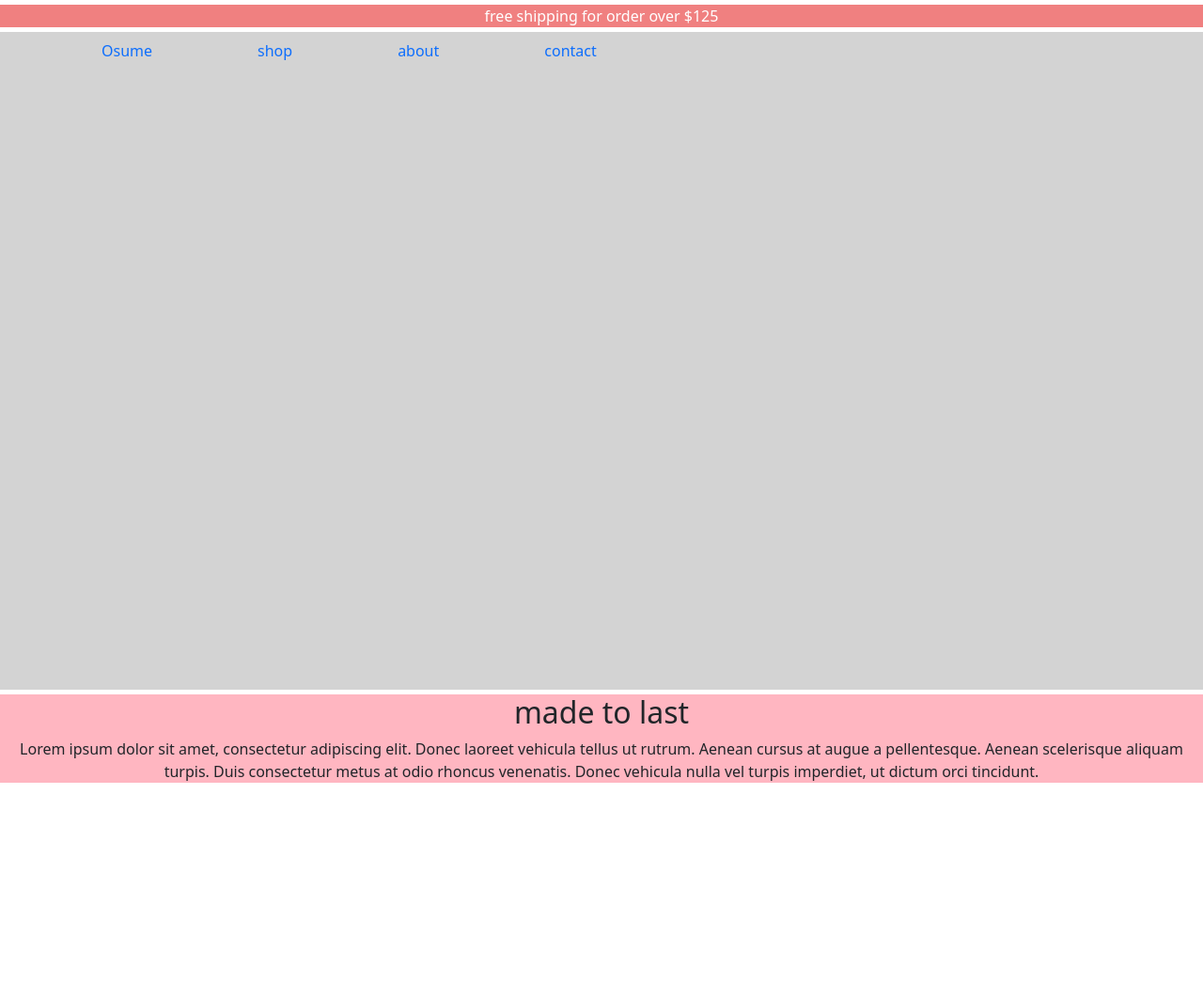
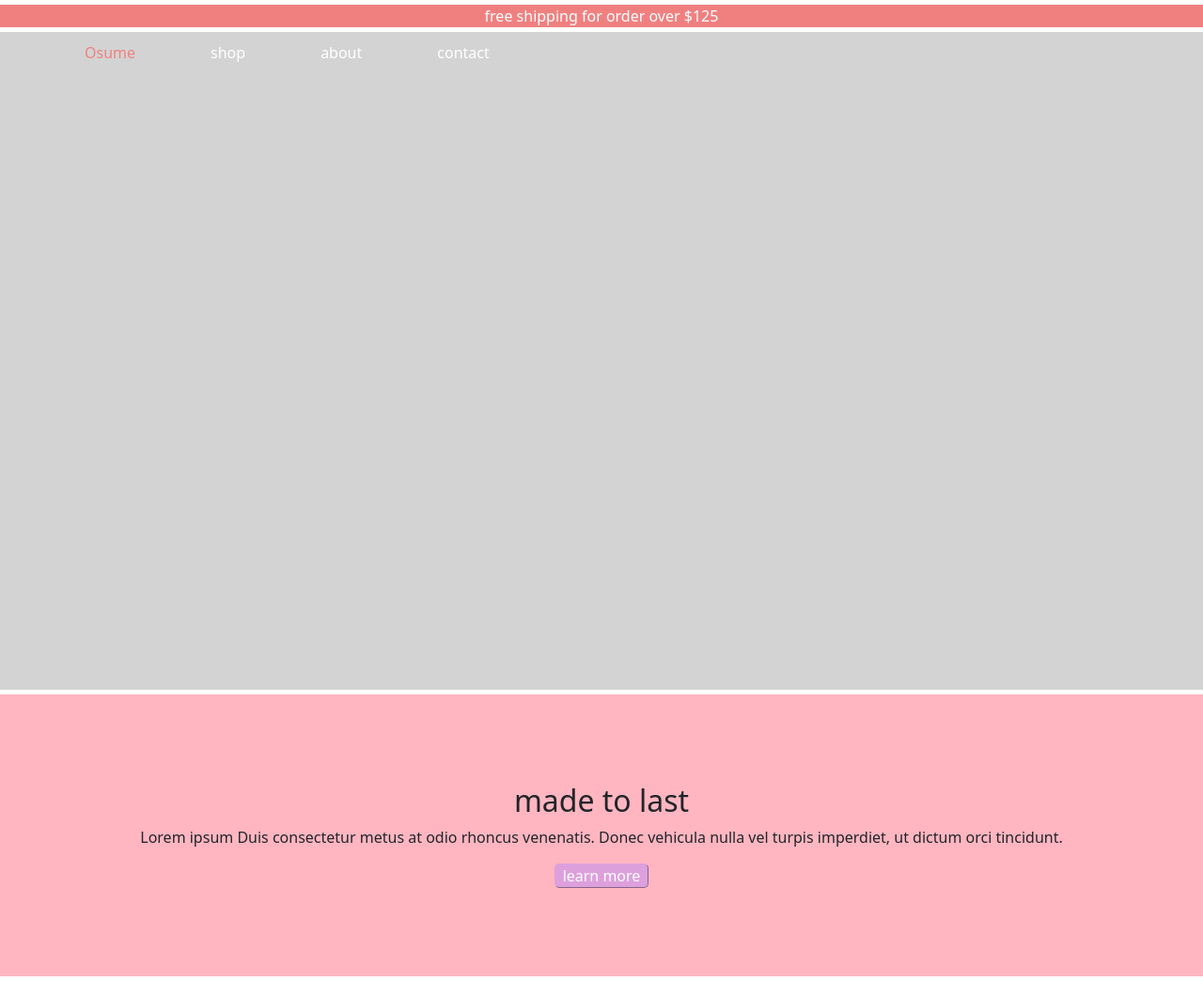
Before and after one commit to Foxshane997/CSS-Project-Copycat, a plain HTML site: page index.html in a window 1280 px wide. Shown: the whole page at 94% size. Before the commit the page ends 849 px from the top, so only its background shows below. Drawn offline with nearby package versions, Linux system fonts and the light colour scheme.

Commit message:
adding changes

```diff
--- a/index.html
+++ b/index.html
@@ -13,26 +13,31 @@
         <a id="sale-banner" href="#">free shipping for order over $125</a>
       </div>
 
-    <div class="container-fluid">
+    <div class="container-fluid-2">
         <ul class="nav">
             <li class="nav-item">
-              <a class="nav-link active" aria-current="page" href="./index.html">Osume</a>
+              <a class="a-link-1" aria-current="page" href="./index.html">Osume</a>
             </li>
             <li class="nav-item">
-              <a class="nav-link" href="#">shop</a>
+              <a class="a-link" href="#">shop</a>
             </li>
             <li class="nav-item">
-              <a class="nav-link" href="#">about</a>
+              <a class="a-link" href="#">about</a>
             </li>
             <li class="nav-item">
-                <a class="nav-link" href="#">contact</a>
+                <a class="a-link" href="#">contact</a>
               </li>
           </ul>
     </div>
 
     <div class="container-fluid-3">
+      <div>
         <h2>made to last</h2>
-        <p>Lorem ipsum dolor sit amet, consectetur adipiscing elit. Donec laoreet vehicula tellus ut rutrum. Aenean cursus at augue a pellentesque. Aenean scelerisque aliquam turpis. Duis consectetur metus at odio rhoncus venenatis. Donec vehicula nulla vel turpis imperdiet, ut dictum orci tincidunt.</p>
+        <p> Lorem ipsum Duis consectetur metus at odio rhoncus venenatis. Donec vehicula nulla vel turpis imperdiet, ut dictum orci tincidunt.</p>
+          <div class="learn-container">
+        <a class="learn-more" href="#">learn more</a>
+          </div>
+      </div>
     </div>
 
 </body>
--- a/style.css
+++ b/style.css
@@ -1,6 +1,21 @@
  body {
     background-color: whitesmoke;
  }
+
+ #sale-banner {
+   color: white;
+   text-decoration: none;
+}
+
+#sale-banner:hover  {
+  color: turquoise;
+}
+
+.a-link{
+   color: white;
+   text-decoration: none;
+   margin-top: 4px;
+}
 
  .container-fluid-1 {
     color: white;
@@ -10,26 +25,28 @@
     text-align: center;
     justify-content: center;
     align-items: center;
-
  }
 
- #sale-banner {
-    color: white;
-    text-decoration: none;
+ .a-link-1 {
+   text-decoration: none;
+   color: lightcoral;
  }
 
- .container-fluid {
+ .container-fluid-2 {
     background: lightgray;
     height: 700px;
+    padding: 10px;
 }
 
-.container-fluid-3 {
+.container-fluid-3{
     background-color: lightpink;
-    text-align: center;
     justify-content: center;
     align-items: center;
+    display: flex;
+    text-align: center;
     margin-top: 5px;
-    margin: ;
+    margin-bottom: 5px;
+    height: 300px;
 }
 
 .nav {
@@ -42,3 +59,22 @@
   .nav-item-2 {
     color: white;
   }
+
+.learn-container {
+   background-color: plum;
+   display: inline-block;
+   text-align: center;
+   border: 1px solid plum;
+   border-radius: 5px;
+   width: 100px;
+   border-style: outset;
+}
+
+.learn-more {
+   text-decoration: none;
+   color: white;
+  }
+
+  .learn-more:hover {
+   color: turquoise;
+  }
```
